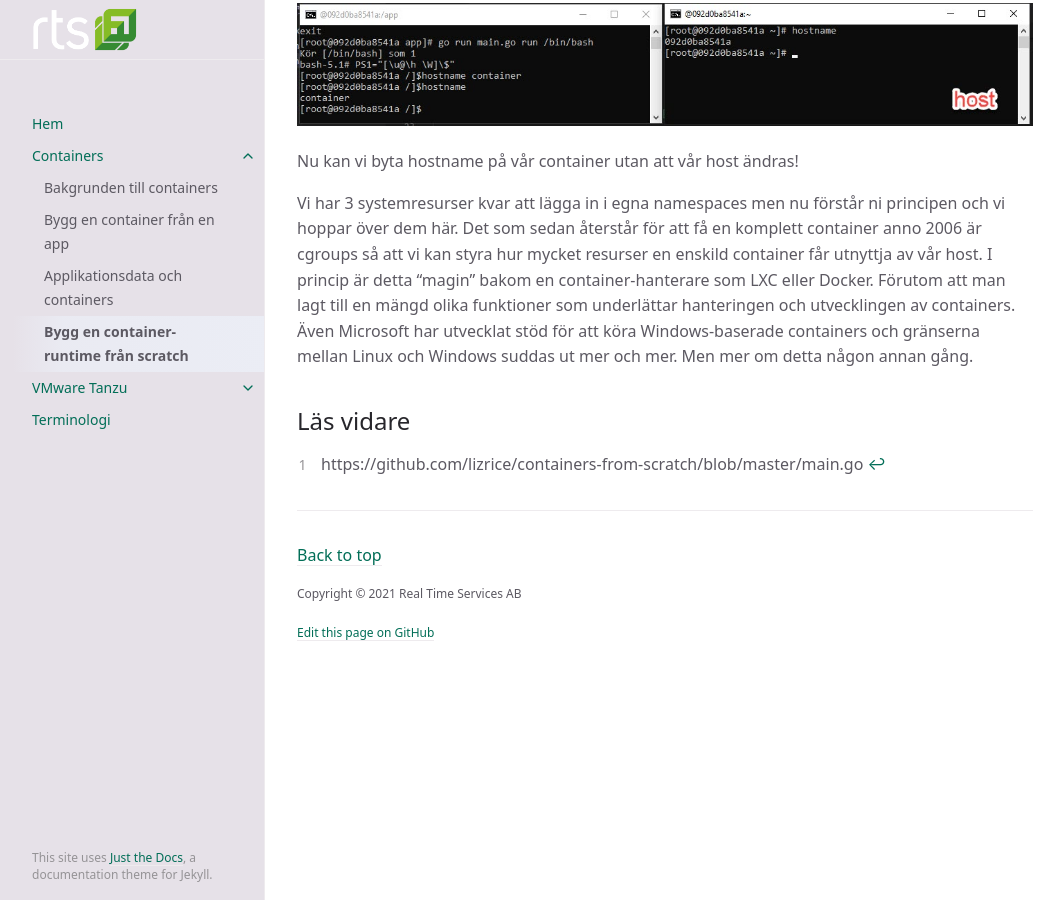
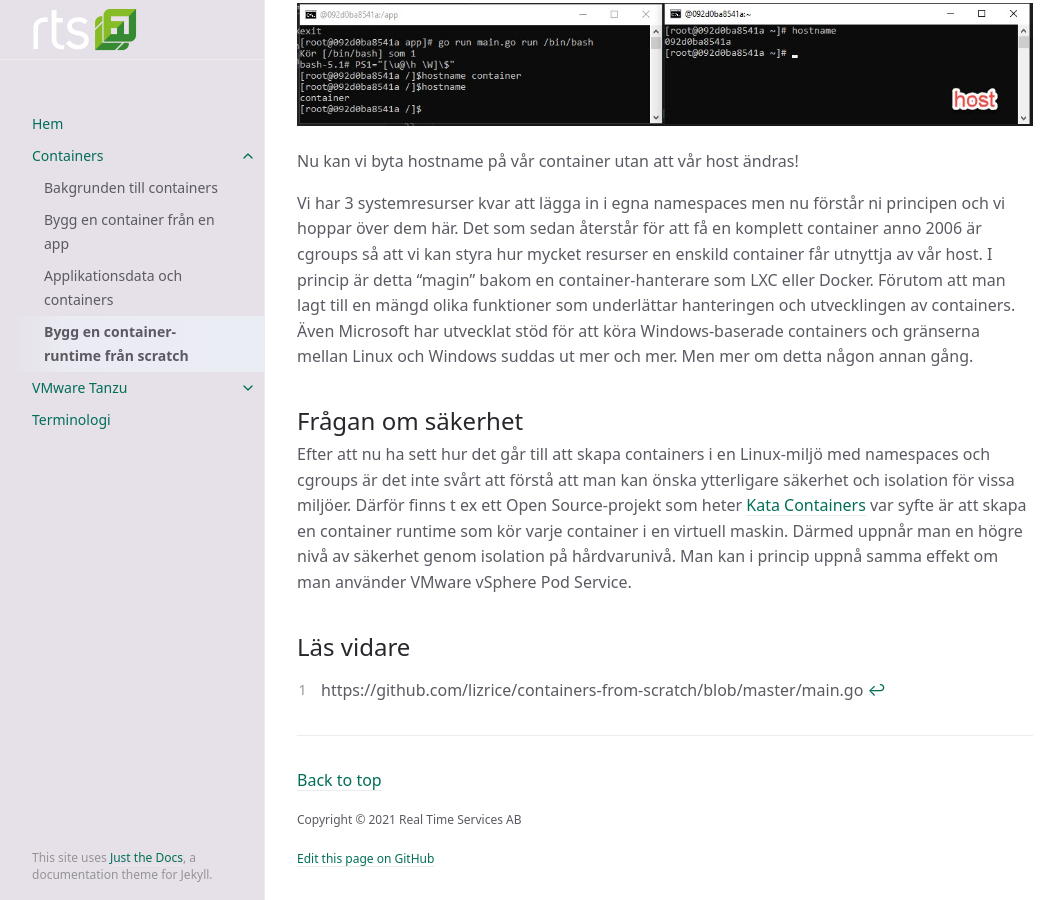
Before and after one commit to RTSAB/rtsab.github.io, a Jekyll site: the page built from docs/containers/container-from-scratch.md, in a window 1280 px wide and 900 px high, scrolled down 3274 px. Shown: the whole window, without its empty margins (107-1171 px from the left). Built offline with Jekyll 4.4.1, drawn with Linux system fonts in a browser that asks for light colours.

Commit message:
Lägg till hårdvaruisolation

```diff
--- a/docs/containers/container-from-scratch.md
+++ b/docs/containers/container-from-scratch.md
@@ -57,6 +57,9 @@ Nu kan vi byta hostname på vår container utan att vår host ändras!
 
 Vi har 3 systemresurser kvar att lägga in i egna namespaces men nu förstår ni principen och vi hoppar över dem här. Det som sedan återstår för att få en komplett container anno 2006 är cgroups så att vi kan styra hur mycket resurser en enskild container får utnyttja av vår host. I princip är detta "magin" bakom en container-hanterare som LXC eller Docker. Förutom att man lagt till en mängd olika funktioner som underlättar hanteringen och utvecklingen av containers. Även Microsoft har utvecklat stöd för att köra Windows-baserade containers och gränserna mellan Linux och Windows suddas ut mer och mer. Men mer om detta någon annan gång.
 
+## Frågan om säkerhet
+
+Efter att nu ha sett hur det går till att skapa containers i en Linux-miljö med namespaces och cgroups är det inte svårt att förstå att man kan önska ytterligare säkerhet och isolation för vissa miljöer. Därför finns t ex ett Open Source-projekt som heter [Kata Containers](https://katacontainers.io/) var syfte är att skapa en container runtime som kör varje container i en virtuell maskin. Därmed uppnår man en högre nivå av säkerhet genom isolation på hårdvarunivå. Man kan i princip uppnå samma effekt om man använder VMware vSphere Pod Service.
 
 ## Läs vidare
 
```
